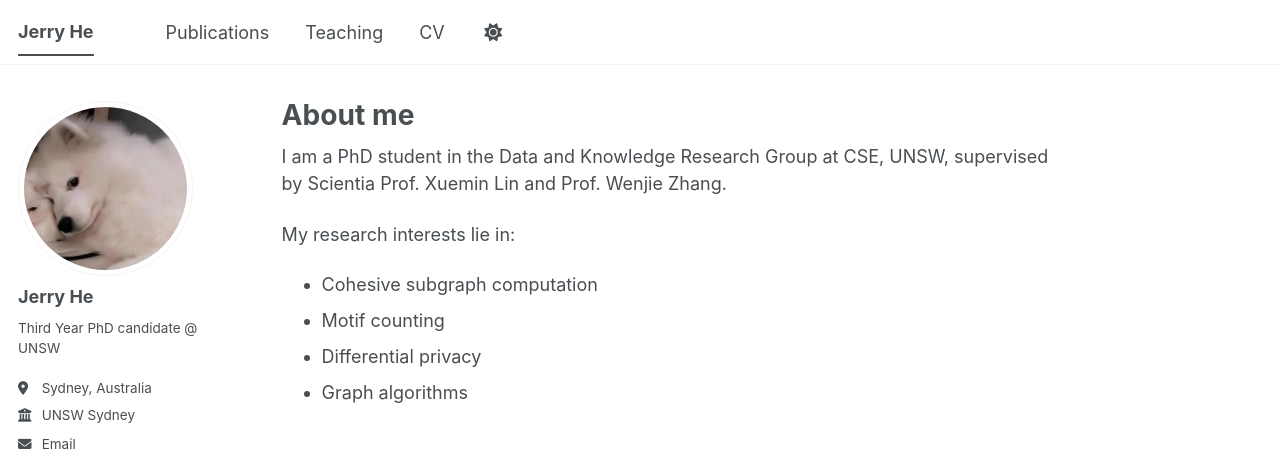
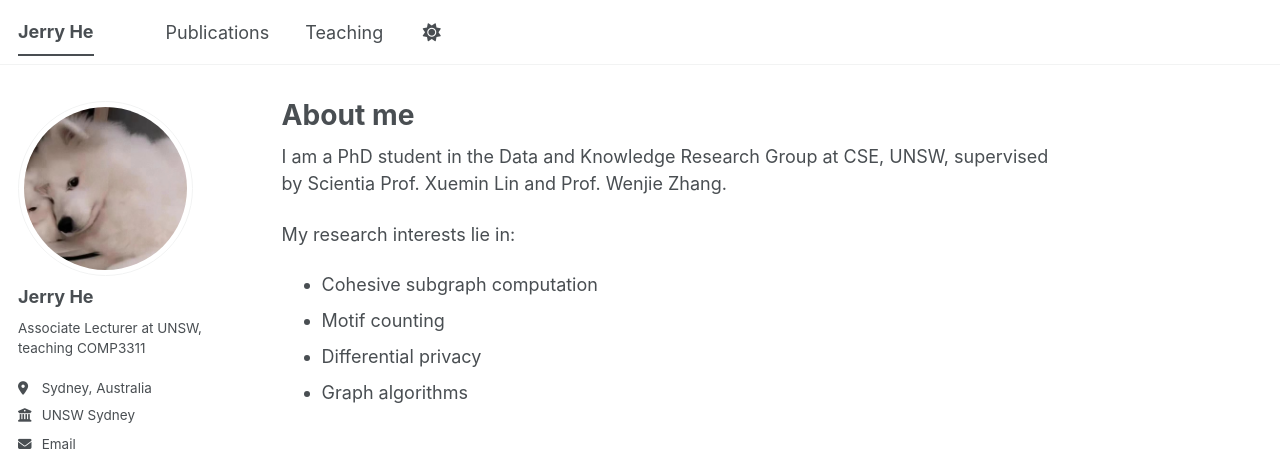
Before and after one commit to jerryUNSW/jerryUNSW.github.io, a Jekyll site: the page built from _pages/about.md, in a window 1280 px wide. Shown: the top 451 px of the page. Built offline with Jekyll 4.4.1, drawn with Linux system fonts in a browser that asks for light colours; some web fonts are replaced; a script bundle is joined from its source files by our own code; library files that are not in the unit come from our copies.

Commit message:
Update bio to Associate Lecturer and remove CV tab

```diff
--- a/_config.yml
+++ b/_config.yml
@@ -23,7 +23,7 @@ author:
   avatar           : "profile.png"
   name             : "Jerry He"
   pronouns         :
-  bio              : "Third Year PhD candidate @ UNSW"
+  bio              : "Associate Lecturer at UNSW, teaching COMP3311"
   location         : "Sydney, Australia"
   employer         : "UNSW Sydney"
   uri              :
--- a/_data/navigation.yml
+++ b/_data/navigation.yml
@@ -6,6 +6,3 @@ main:
 
   - title: "Teaching"
     url: /teaching/
-
-  - title: "CV"
-    url: /cv/
```
